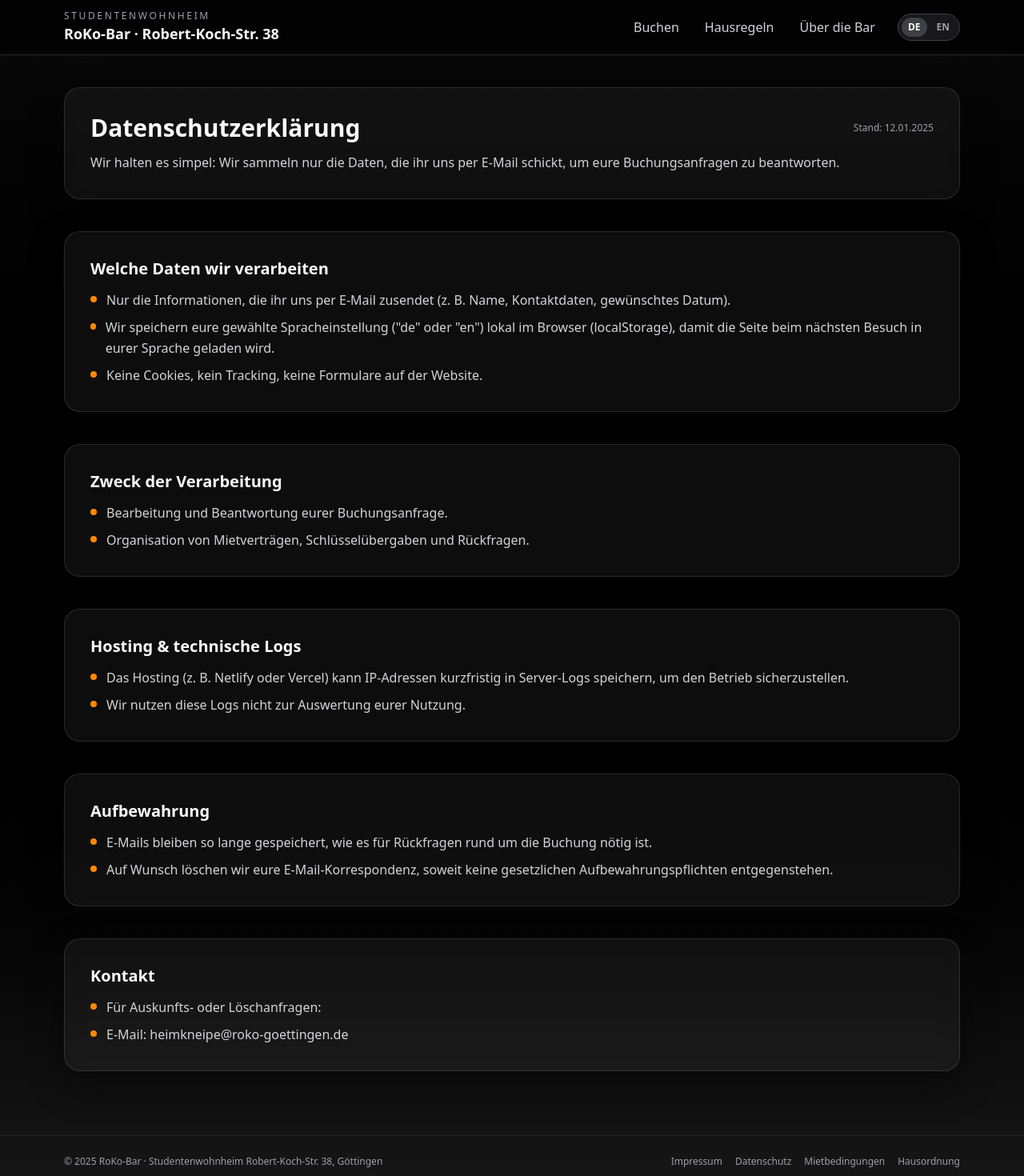
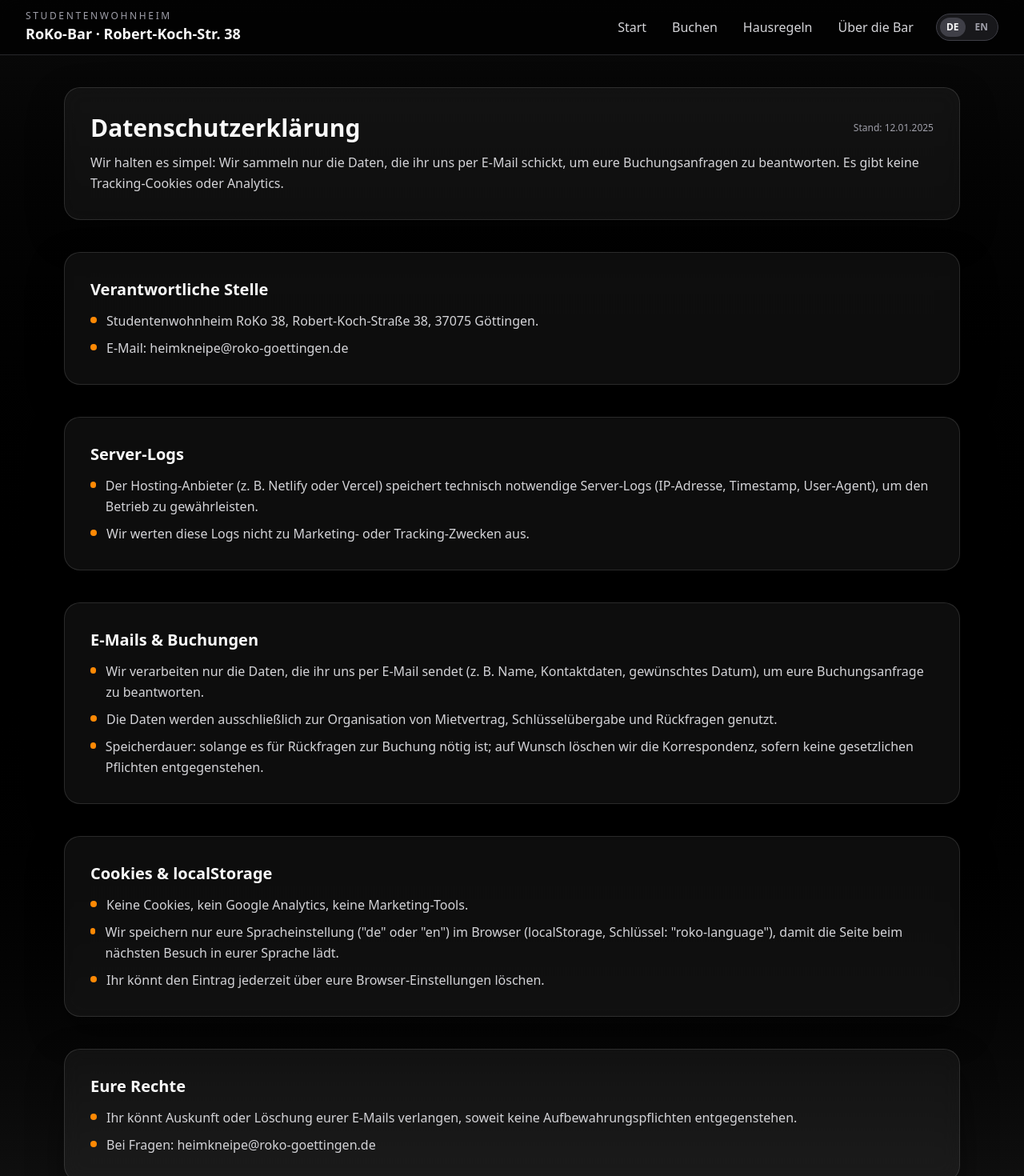
Before and after one commit to Priyeshchikhaliya/Roko-Bar, a React (Vite) app: page /datenschutz in a window 1280 px wide. Shown: the top 1470 px of the page at 80% size. Built offline with nearby package versions, Linux system fonts and the light colour scheme.

Commit message:
feat: update favicon and enhance SEO with dynamic page titles across multiple components

```diff
--- a/index.html
+++ b/index.html
@@ -2,7 +2,7 @@
 <html lang="en">
   <head>
     <meta charset="UTF-8" />
-    <link rel="icon" type="image/svg+xml" href="/vite.svg" />
+    <link rel="icon" type="image/svg+xml" href="/roko-favicon.svg" />
     <meta name="viewport" content="width=device-width, initial-scale=1.0" />
     <title>roko-bar</title>
   </head>
--- a/src/components/Navbar.jsx
+++ b/src/components/Navbar.jsx
@@ -4,7 +4,7 @@ import { Link, NavLink } from "react-router-dom";
 import { useLanguage } from "../context/LanguageContext.jsx";
 
 const navLinkBase =
-  "text-sm md:text-base px-3 py-2 rounded-full transition-colors";
+  "text-sm md:text-base px-3 py-2 rounded-full transition-colors whitespace-nowrap";
 const navLinkActive = "bg-zinc-800 text-zinc-50";
 const navLinkInactive = "text-zinc-300 hover:bg-zinc-800/60";
 
@@ -49,15 +49,16 @@ export default function Navbar() {
   const rulesLabel = language === "de" ? "Hausregeln" : "House rules";
   const bookingLabel = language === "de" ? "Buchen" : "Booking";
   const aboutLabel = language === "de" ? "Über die Bar" : "About the bar";
+  const homeLabel = language === "de" ? "Start" : "Home";
 
   const toggleMenu = () => setIsOpen((prev) => !prev);
   const closeMenu = () => setIsOpen(false);
 
   return (
     <header className="sticky top-0 z-40 bg-black/70 backdrop-blur-md border-b border-zinc-800">
-      <nav className="max-w-6xl mx-auto px-4 py-3 flex items-center justify-between gap-4">
+      <nav className="w-full px-4 sm:px-6 lg:px-8 py-3 flex flex-wrap items-center justify-between gap-3 md:gap-4">
         {/* Logo / Brand */}
-        <Link to="/" className="flex flex-col leading-tight">
+        <Link to="/" className="flex flex-col leading-tight min-w-fit">
           <span className="uppercase tracking-[0.22em] text-xs text-zinc-400">
             {brandTop}
           </span>
@@ -67,8 +68,18 @@ export default function Navbar() {
         </Link>
 
         {/* Nav links */}
-        <div className="flex items-center gap-2">
-          <div className="hidden md:flex items-center gap-2">
+        <div className="flex items-center gap-2 flex-1 md:flex-none justify-end flex-wrap">
+          <div className="hidden md:flex items-center gap-2 flex-wrap">
+            <NavLink
+              to="/"
+              end
+              onClick={closeMenu}
+              className={({ isActive }) =>
+                `${navLinkBase} ${isActive ? navLinkActive : navLinkInactive}`
+              }
+            >
+              {homeLabel}
+            </NavLink>
             <NavLink
               to="/booking"
               onClick={closeMenu}
@@ -134,6 +145,16 @@ export default function Navbar() {
         <div className="md:hidden border-t border-zinc-800 bg-black/95">
           <div className="max-w-6xl mx-auto px-4 py-3 flex flex-col gap-2">
             <NavLink
+              to="/"
+              end
+              onClick={closeMenu}
+              className={({ isActive }) =>
+                `${navLinkBase} ${isActive ? navLinkActive : navLinkInactive} w-full text-left`
+              }
+            >
+              {homeLabel}
+            </NavLink>
+            <NavLink
               to="/booking"
               onClick={closeMenu}
               className={({ isActive }) =>
--- a/src/pages/Booking.jsx
+++ b/src/pages/Booking.jsx
@@ -6,11 +6,11 @@ const BOOKING_EMAIL = "heimkneipe@roko-goettingen.de";
 
 const bookingTexts = {
   de: {
-    title: "Buchungsanfrage",
+    title: "Buchungsanfrage RoKo-Bar",
     introParagraphs: [
-      "Hier kannst du die RoKo-Bar für deine Veranstaltung anfragen.",
-      "Die Miete beträgt 75 € für Bewohner:innen des RoKo und 100 € für externe Gäste.",
-      "Die Kaution beträgt 200 € und wird bei ordentlicher Übergabe vollständig zurückgezahlt.",
+      "Hier kannst du die RoKo-Bar für deine Veranstaltung am Wochenende anfragen.",
+      "Die Miete beträgt 75 € für Bewohner:innen des RoKo 38 und 100 € für externe Gäste.",
+      "Die Kaution beträgt 200 € und wird bei ordentlicher, sauberer Rückgabe vollständig zurückgezahlt.",
     ],
     weekdayNote:
       "Aktuell vermieten wir die Heimkneipe nicht an Wochentagen (Montag–Donnerstag). Bitte wähle ein Datum am Wochenende oder an einem Feiertag.",
@@ -24,42 +24,41 @@ const bookingTexts = {
     ],
     mailButtonLabel: "E-Mail mit Buchungsanfrage öffnen",
     mailFallbackLabel: "Oder schreib uns direkt an",
-    seoTitle:
-      "RoKo-Bar Buchung – Studentenbar im Wohnheim Robert-Koch-Straße 38, Göttingen",
+    pageTitle:
+      "Buchungsanfrage RoKo-Bar – RoKo Bar Göttingen",
     seoDescription:
-      "Frage hier die RoKo-Heimkneipe im Wohnheim Robert-Koch-Straße 38 in Göttingen an. Alle Infos zu Miete, Kaution und Wochenendregelung auf einen Blick.",
+      "Buchungsanfrage für die RoKo-Heimkneipe: 75 € für Bewohner:innen, 100 € für Externe, 200 € Kaution bar bei Schlüsselübergabe, Vermietung nur am Wochenende.",
   },
   en: {
-    title: "Booking request",
+    title: "RoKo Bar booking request",
     introParagraphs: [
-      "Here you can request the RoKo Bar for your event.",
+      "Request the RoKo Bar for your weekend event.",
       "The rental fee is €75 for RoKo residents and €100 for external guests.",
-      "The deposit is €200 and will be fully refunded if the bar is handed over in a proper condition.",
+      "The deposit is €200 in cash at key handover and is fully refunded if the bar is returned clean and undamaged.",
     ],
     weekdayNote:
       "We currently do not rent out the bar on weekdays (Monday–Thursday). Please choose a date on a weekend or public holiday.",
     processTitle: "How the booking works",
     processSteps: [
       "You choose a weekend date for your party.",
-      "You send us a booking request by e-mail.",
+      "You send us a booking request by email.",
       "We check the date and send you the correct rental contract (€75 or €100).",
       "You sign the contract and pay the rent.",
       "We countersign, schedule the key handover, and you pay the €200 deposit in cash at that appointment.",
     ],
     mailButtonLabel: "Open booking request email",
     mailFallbackLabel: "Or email us directly at",
-    seoTitle:
-      "RoKo Bar booking – Student bar at Robert-Koch-Str. 38, Göttingen",
+    pageTitle:
+      "RoKo Bar booking request – RoKo Bar Göttingen",
     seoDescription:
-      "Request the RoKo Bar at the student dormitory Robert-Koch-Str. 38 in Göttingen. All information about fees, deposit, and weekend rule at a glance.",
+      "Book the RoKo Bar: €75 residents, €100 external guests, €200 cash deposit at key handover, weekend rentals only.",
   },
 };
 
 export default function Booking() {
   const { language } = useLanguage();
   const t = bookingTexts[language] ?? bookingTexts.de;
-  const baseTitle = "RoKo Bar Göttingen";
-  const fullTitle = `${t.title} – ${baseTitle}`;
+  const fullTitle = t.pageTitle;
 
   useEffect(() => {
     document.title = fullTitle;
--- a/src/pages/Datenschutz.jsx
+++ b/src/pages/Datenschutz.jsx
@@ -5,94 +5,94 @@ import { useLanguage } from "../context/LanguageContext.jsx";
 const texts = {
   de: {
     title: "Datenschutzerklärung",
-    seoTitle: "Datenschutzerklärung – RoKo-Heimkneipe",
     seoDescription:
-      "Datenschutzhinweise für die RoKo-Heimkneipe: E-Mail-Anfragen, keine Cookies/Analytics, Hosting-Logs nur technisch.",
+      "Datenschutz für die RoKo-Heimkneipe: keine Cookies oder Tracking, E-Mail-Anfragen nur zur Buchungsbearbeitung, Spracheinstellung in localStorage.",
     lastUpdated: "Stand: 12.01.2025",
     intro:
-      "Wir halten es simpel: Wir sammeln nur die Daten, die ihr uns per E-Mail schickt, um eure Buchungsanfragen zu beantworten.",
+      "Wir halten es simpel: Wir sammeln nur die Daten, die ihr uns per E-Mail schickt, um eure Buchungsanfragen zu beantworten. Es gibt keine Tracking-Cookies oder Analytics.",
     sections: [
       {
-        heading: "Welche Daten wir verarbeiten",
+        heading: "Verantwortliche Stelle",
         points: [
-          "Nur die Informationen, die ihr uns per E-Mail zusendet (z. B. Name, Kontaktdaten, gewünschtes Datum).",
-          "Wir speichern eure gewählte Spracheinstellung (\"de\" oder \"en\") lokal im Browser (localStorage), damit die Seite beim nächsten Besuch in eurer Sprache geladen wird.",
-          "Keine Cookies, kein Tracking, keine Formulare auf der Website.",
+          "Studentenwohnheim RoKo 38, Robert-Koch-Straße 38, 37075 Göttingen.",
+          "E-Mail: heimkneipe@roko-goettingen.de",
         ],
       },
       {
-        heading: "Zweck der Verarbeitung",
+        heading: "Server-Logs",
         points: [
-          "Bearbeitung und Beantwortung eurer Buchungsanfrage.",
-          "Organisation von Mietverträgen, Schlüsselübergaben und Rückfragen.",
+          "Der Hosting-Anbieter (z. B. Netlify oder Vercel) speichert technisch notwendige Server-Logs (IP-Adresse, Timestamp, User-Agent), um den Betrieb zu gewährleisten.",
+          "Wir werten diese Logs nicht zu Marketing- oder Tracking-Zwecken aus.",
         ],
       },
       {
-        heading: "Hosting & technische Logs",
+        heading: "E-Mails & Buchungen",
         points: [
-          "Das Hosting (z. B. Netlify oder Vercel) kann IP-Adressen kurzfristig in Server-Logs speichern, um den Betrieb sicherzustellen.",
-          "Wir nutzen diese Logs nicht zur Auswertung eurer Nutzung.",
+          "Wir verarbeiten nur die Daten, die ihr uns per E-Mail sendet (z. B. Name, Kontaktdaten, gewünschtes Datum), um eure Buchungsanfrage zu beantworten.",
+          "Die Daten werden ausschließlich zur Organisation von Mietvertrag, Schlüsselübergabe und Rückfragen genutzt.",
+          "Speicherdauer: solange es für Rückfragen zur Buchung nötig ist; auf Wunsch löschen wir die Korrespondenz, sofern keine gesetzlichen Pflichten entgegenstehen.",
         ],
       },
       {
-        heading: "Aufbewahrung",
+        heading: "Cookies & localStorage",
         points: [
-          "E-Mails bleiben so lange gespeichert, wie es für Rückfragen rund um die Buchung nötig ist.",
-          "Auf Wunsch löschen wir eure E-Mail-Korrespondenz, soweit keine gesetzlichen Aufbewahrungspflichten entgegenstehen.",
+          "Keine Cookies, kein Google Analytics, keine Marketing-Tools.",
+          "Wir speichern nur eure Spracheinstellung (\"de\" oder \"en\") im Browser (localStorage, Schlüssel: \"roko-language\"), damit die Seite beim nächsten Besuch in eurer Sprache lädt.",
+          "Ihr könnt den Eintrag jederzeit über eure Browser-Einstellungen löschen.",
         ],
       },
       {
-        heading: "Kontakt",
+        heading: "Eure Rechte",
         points: [
-          "Für Auskunfts- oder Löschanfragen: ",
-          "E-Mail: heimkneipe@roko-goettingen.de",
+          "Ihr könnt Auskunft oder Löschung eurer E-Mails verlangen, soweit keine Aufbewahrungspflichten entgegenstehen.",
+          "Bei Fragen: heimkneipe@roko-goettingen.de",
         ],
       },
     ],
   },
   en: {
     title: "Privacy Policy",
-    seoTitle: "Privacy Policy – RoKo Bar",
     seoDescription:
-      "Privacy notes for the RoKo Bar: email-only data, no cookies/analytics, hosting logs for technical reasons.",
+      "Privacy for the RoKo Bar: no cookies or tracking, booking emails only for handling rentals, language saved in localStorage.",
     lastUpdated: "Last updated: 12 Jan 2025",
     intro:
-      "We keep it simple: the only personal data we process is what you send us by email to handle your booking request.",
+      "We keep it simple: the only personal data we process is what you send us by email to handle your booking request. There are no tracking cookies or analytics tools.",
     sections: [
       {
-        heading: "What data we process",
+        heading: "Controller",
         points: [
-          "Only the information you send via email (e.g., name, contact details, desired date).",
-          "We store your chosen language preference (\"de\" or \"en\") locally in the browser (localStorage) so the site loads in your language next time.",
-          "No cookies, no tracking, no on-site forms.",
+          "Student dormitory RoKo 38, Robert-Koch-Str. 38, 37075 Göttingen, Germany.",
+          "Email: heimkneipe@roko-goettingen.de",
         ],
       },
       {
-        heading: "Purpose",
+        heading: "Server logs",
         points: [
-          "To process and respond to your booking request.",
-          "To organize rental contracts, key handover, and follow-up questions.",
+          "The hosting provider (e.g., Netlify or Vercel) stores technically necessary server logs (IP address, timestamp, user agent) to keep the site running.",
+          "We do not use these logs for marketing or tracking.",
         ],
       },
       {
-        heading: "Hosting & technical logs",
+        heading: "Emails & booking",
         points: [
-          "The hosting provider (e.g., Netlify or Vercel) may briefly store IP addresses in server logs for technical operation.",
-          "We do not use these logs to analyze your behavior.",
+          "We only process the data you send via email (e.g., name, contact details, desired date) to handle your booking.",
+          "Data is used solely to organize rental contracts, key handover, and follow-up questions.",
+          "Retention: kept as long as needed for booking-related communication; we delete correspondence on request unless legal duties require keeping it.",
         ],
       },
       {
-        heading: "Retention",
+        heading: "Cookies & localStorage",
         points: [
-          "Emails are kept as long as needed for booking-related communication.",
-          "On request, we delete email correspondence unless legal retention duties apply.",
+          "No cookies, no Google Analytics, no marketing tools.",
+          "We only store your language preference (\"de\" or \"en\") in the browser (localStorage, key: \"roko-language\") so the site opens in your language next time.",
+          "You can delete this entry at any time via your browser settings.",
         ],
       },
       {
-        heading: "Contact",
+        heading: "Your rights",
         points: [
-          "For access or deletion requests:",
-          "Email: heimkneipe@roko-goettingen.de",
+          "You can request access to or deletion of your emails unless legal retention duties apply.",
+          "Questions: heimkneipe@roko-goettingen.de",
         ],
       },
     ],
@@ -102,8 +102,11 @@ const texts = {
 export default function Datenschutz() {
   const { language } = useLanguage();
   const t = texts[language] ?? texts.de;
-  const baseTitle = "RoKo Bar Göttingen";
-  const fullTitle = `${t.title} – ${baseTitle}`;
+  const pageTitles = {
+    de: "Datenschutzerklärung – RoKo Bar Göttingen",
+    en: "Privacy Policy – RoKo Bar Göttingen",
+  };
+  const fullTitle = pageTitles[language] ?? pageTitles.de;
 
   useEffect(() => {
     document.title = fullTitle;
```
Also changed, not shown: src/pages/About.jsx (+5 -2 lines), src/pages/Home.jsx (+13 -12 lines), src/pages/HouseRules.jsx (+5 -2 lines), src/pages/Impressum.jsx (+5 -2 lines), src/pages/Mietbedingungen.jsx (+5 -2 lines), public/roko-favicon.svg (added).
